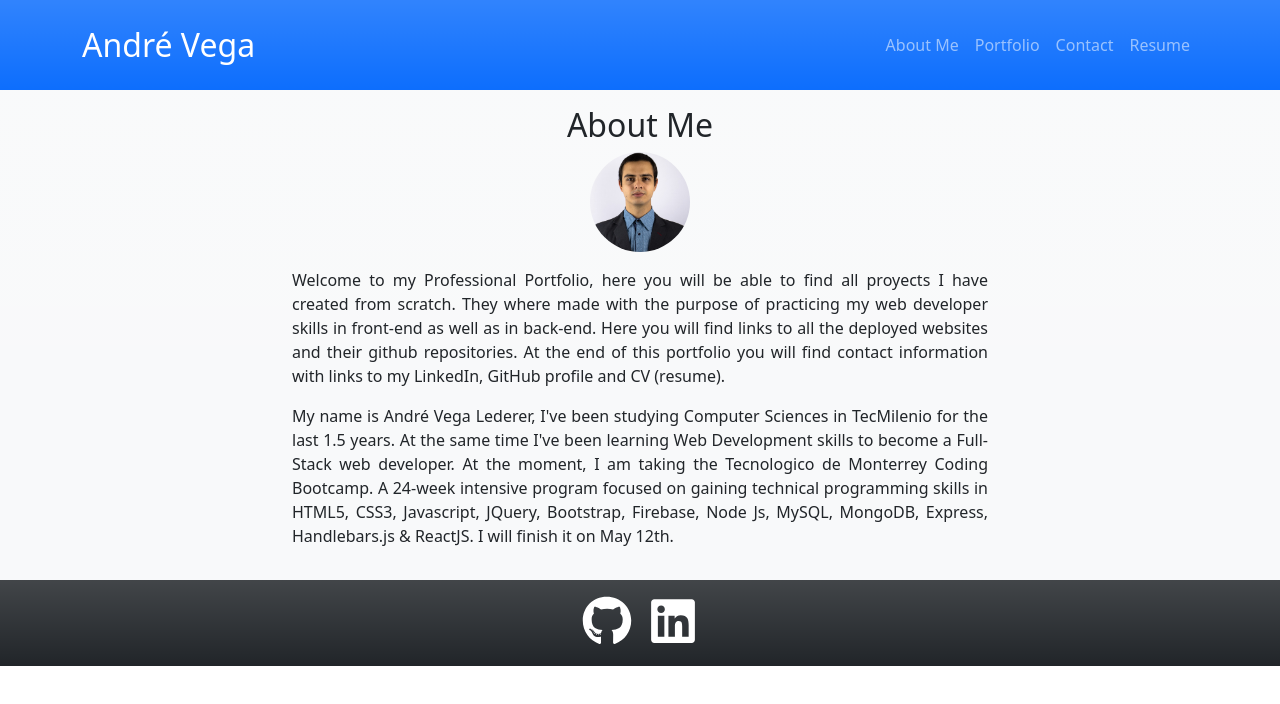
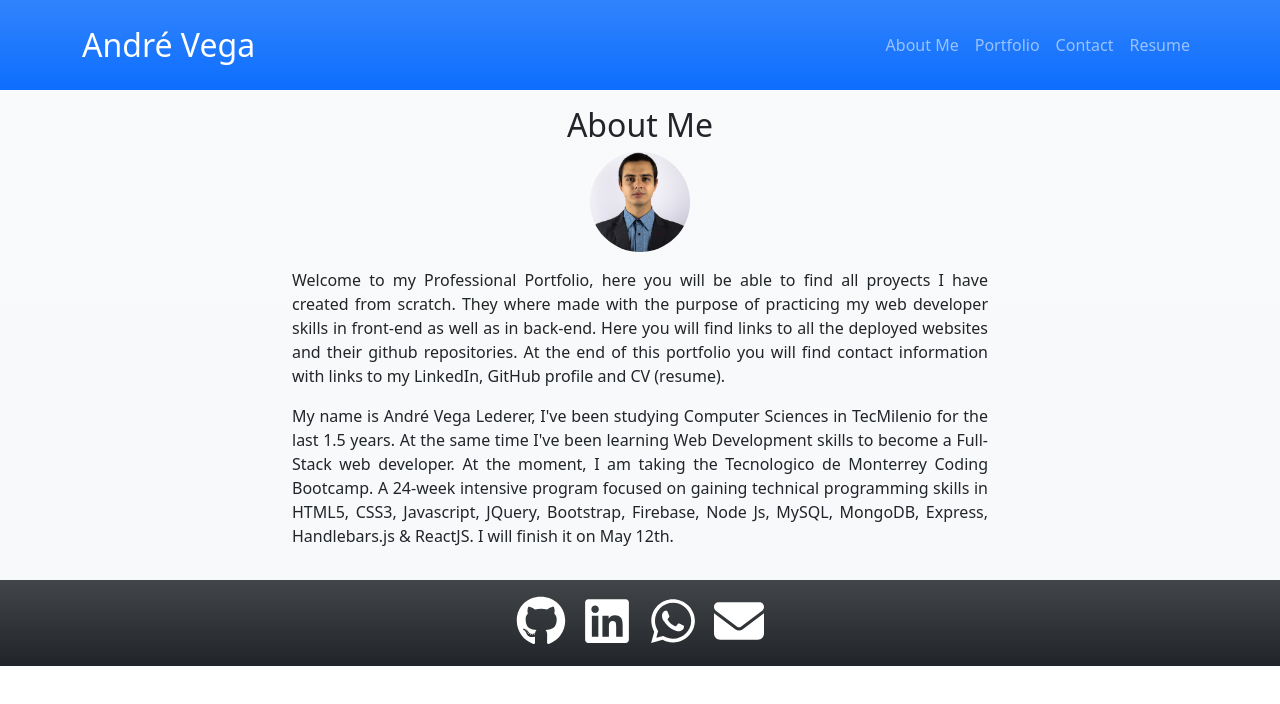
Before and after one commit to AndreV96/Portfolio, a React (Create React App) app: page / in a window 1280 px wide. Shown: the top 704 px of the page. Built offline with nearby package versions, Linux system fonts and the light colour scheme.

Commit message:
Added whatsapp and email links to the footer.

```diff
--- a/src/components/Footer.js
+++ b/src/components/Footer.js
@@ -1,12 +1,15 @@
 import React from "react";
 import {FontAwesomeIcon} from '@fortawesome/react-fontawesome'
-import {faLinkedin, faGithub} from '@fortawesome/free-brands-svg-icons'
+import {faLinkedin, faGithub, faWhatsapp} from '@fortawesome/free-brands-svg-icons'
+import {faEnvelope} from '@fortawesome/free-solid-svg-icons'
 
 function Footer() {
   return (
     <div className="App py-3 bg-dark bg-gradient">
       <a href="https://github.com/AndreV96" target="_blank"><FontAwesomeIcon icon={faGithub}  className="me-3 footer-icons"/></a>
-      <a href="https://www.linkedin.com/in/andre-vega-lederer/" target="_blank"><FontAwesomeIcon icon={faLinkedin} className=" footer-icons"/></a>
+      <a href="https://www.linkedin.com/in/andre-vega-lederer/" target="_blank"><FontAwesomeIcon icon={faLinkedin} className="me-3 footer-icons"/></a>
+      <a href="https://api.whatsapp.com/send/?phone=%2B524422052403&text&app_absent=0" target="_blank"><FontAwesomeIcon icon={faWhatsapp} className="me-3 footer-icons"/></a>
+      <a href="mailto:ventasleder@hotmail.com" target="_blank"><FontAwesomeIcon icon={faEnvelope} className=" footer-icons"/></a>
     </div>
   );
 }
```
